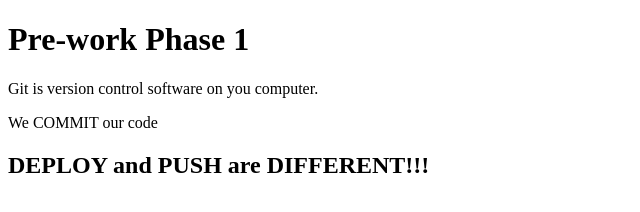
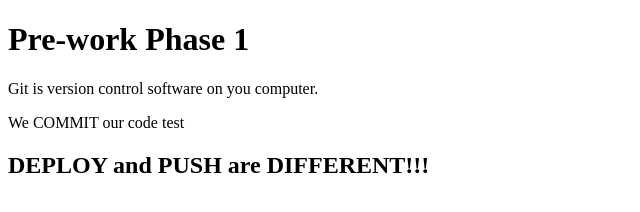
Before and after one commit to jlawski/pre-work-phase-1, a plain HTML site: page index.html in a window 1280 px wide. Shown: the full height of the page, 0-640 px from the left. Drawn offline with Linux system fonts and the light colour scheme.

Commit message:
new page

```diff
--- a/index.html
+++ b/index.html
@@ -8,7 +8,7 @@
 <body>
     <h1>Pre-work Phase 1</h1>
     <p>Git is version control software on you computer.</p>
-    <p>We COMMIT our code</p>
+    <p>We COMMIT our code test</p>
     <h2>DEPLOY and PUSH are DIFFERENT!!!</h2>
 </body>
 </html>
```
